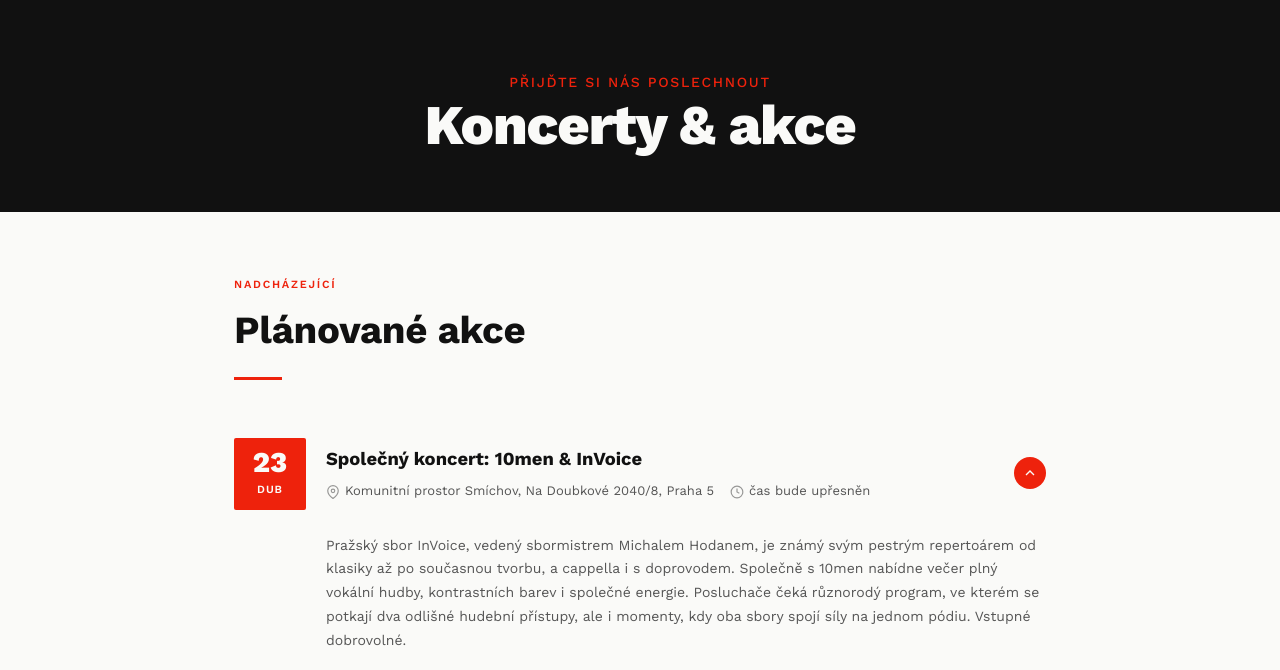
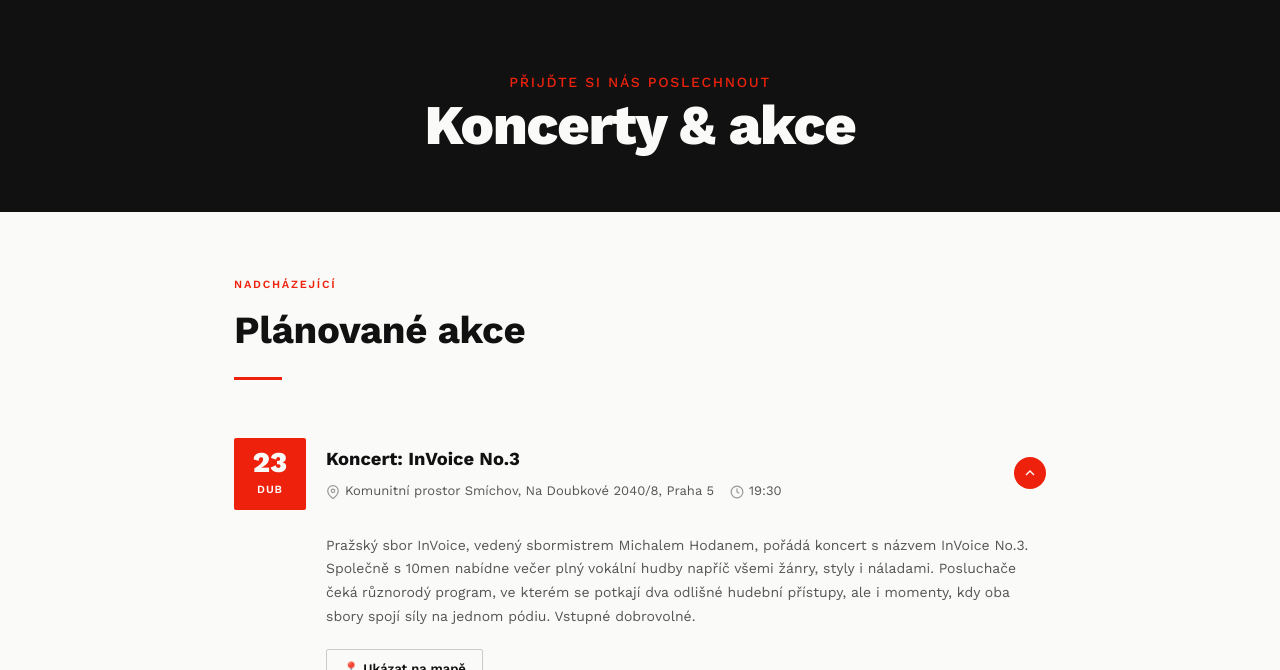
Before and after one commit to sidnexon-bot/10men-web, a plain HTML site: page kalendar.html in a window 1280 px wide. Both pictures are taken after a click on the element 640 px from the left and 586 px from the top of the page. Shown: the part 114-784 px from the top of the page. Drawn offline with nearby package versions, Linux system fonts and the light colour scheme.

Commit message:
Update kalendar.html

```diff
--- a/kalendar.html
+++ b/kalendar.html
@@ -261,7 +261,7 @@
           <div class="month">Dub</div>
         </div>
         <div class="event-info">
-          <h3>Společný koncert: 10men & InVoice</h3>
+          <h3>Koncert: InVoice No.3</h3>
           <div class="event-meta">
             <span>
               <svg viewBox="0 0 24 24" fill="none" stroke="currentColor" stroke-width="2"><path d="M21 10c0 7-9 13-9 13s-9-6-9-13a9 9 0 0 1 18 0z"/><circle cx="12" cy="10" r="3"/></svg>
@@ -269,7 +269,7 @@
             </span>
             <span>
               <svg viewBox="0 0 24 24" fill="none" stroke="currentColor" stroke-width="2"><circle cx="12" cy="12" r="10"/><polyline points="12 6 12 12 16 14"/></svg>
-              čas bude upřesněn
+              19:30
             </span>
           </div>
         </div>
@@ -278,7 +278,7 @@
         </div>
       </div>
       <div class="event-body">
-        <p class="event-desc">Pražský sbor InVoice, vedený sbormistrem Michalem Hodanem, je známý svým pestrým repertoárem od klasiky až po současnou tvorbu, a cappella i s doprovodem. Společně s 10men nabídne večer plný vokální hudby, kontrastních barev i společné energie. Posluchače čeká různorodý program, ve kterém se potkají dva odlišné hudební přístupy, ale i momenty, kdy oba sbory spojí síly na jednom pódiu. Vstupné dobrovolné.</p>
+        <p class="event-desc">Pražský sbor InVoice, vedený sbormistrem Michalem Hodanem, pořádá koncert s názvem InVoice No.3. Společně s 10men nabídne večer plný vokální hudby napříč všemi žánry, styly i náladami. Posluchače čeká různorodý program, ve kterém se potkají dva odlišné hudební přístupy, ale i momenty, kdy oba sbory spojí síly na jednom pódiu. Vstupné dobrovolné.</p>
         <div class="event-links"></div>
       </div>
     </div>
@@ -310,7 +310,7 @@
         </div>
       </div>
       <div class="event-body">
-        <p class="event-desc">Vokální skupina 10men zve na společný koncert se ženským pěveckým sborem Verum. Sbor Verum, založený v roce 2017 pod vedením Veroniky Vrbové, tvoří skupina zpěvaček, které spojuje dlouholeté přátelství i společná hudební zkušenost. Jejich repertoár je velmi pestrý a sahá od duchovní hudby až po současné skladby napříč různými styly a obdobími. Společně s 10men nabídne koncert večer plný kontrastů – od jemných, komorních momentů až po energické a výrazné skladby. Vstupné dobrovolné.</p>
+        <p class="event-desc">Vokální skupina 10men zve na společný koncert se ženským pěveckým sborem Verum. Sbor Verum, založený v roce 2017 pod vedením Veroniky Vrbové, tvoří skupina zpěvaček, které spojuje dlouholeté přátelství i společná hudební zkušenost. Jejich repertoár je velmi pestrý a sahá od duchovní hudby až po současné skladby napříč různými styly a obdobími. Společně s 10men nabídne koncert večer plný hudebních kontrastů. Vstupné dobrovolné.</p>
         <div class="event-links"></div>
       </div>
     </div>
```
